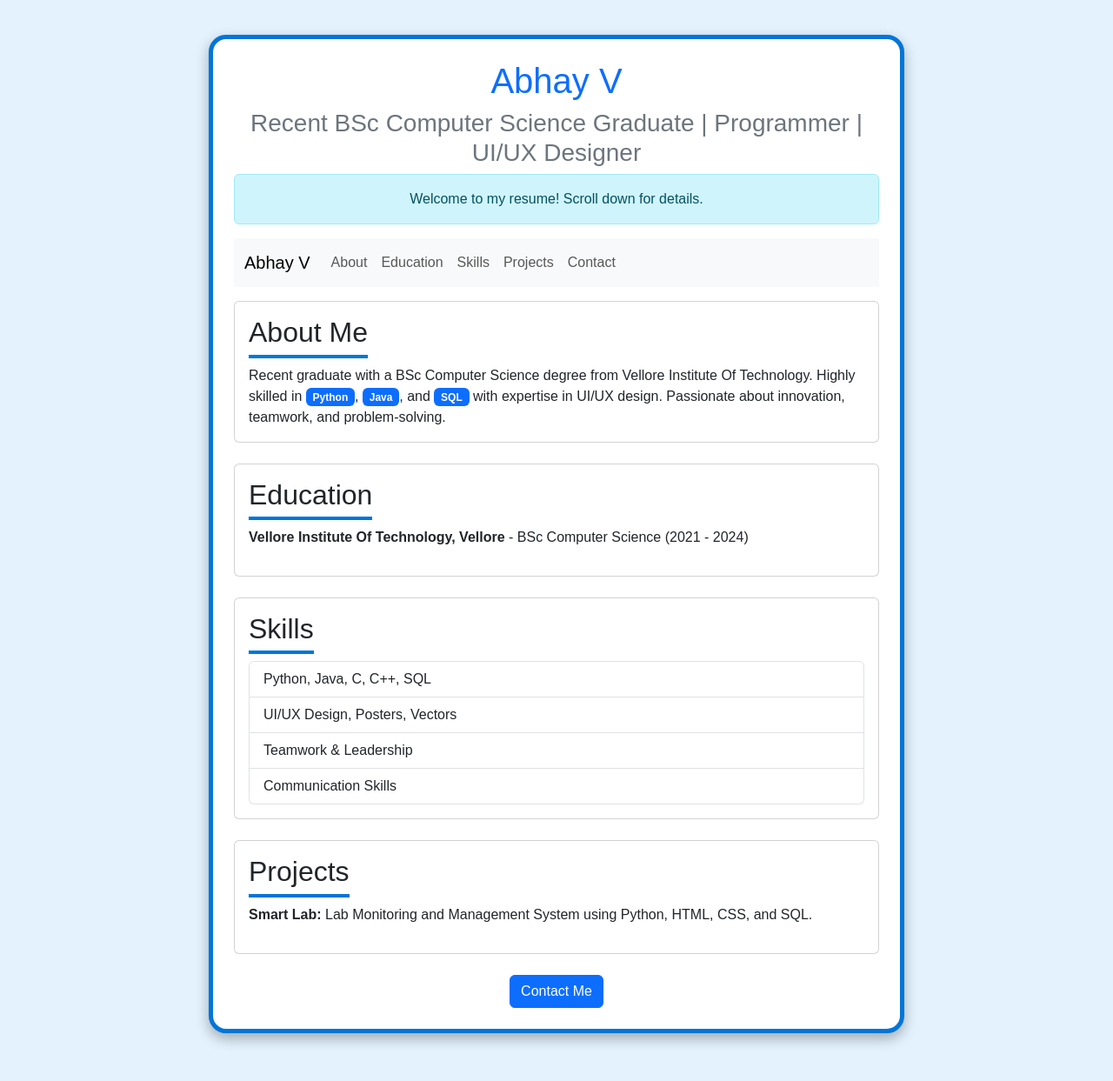
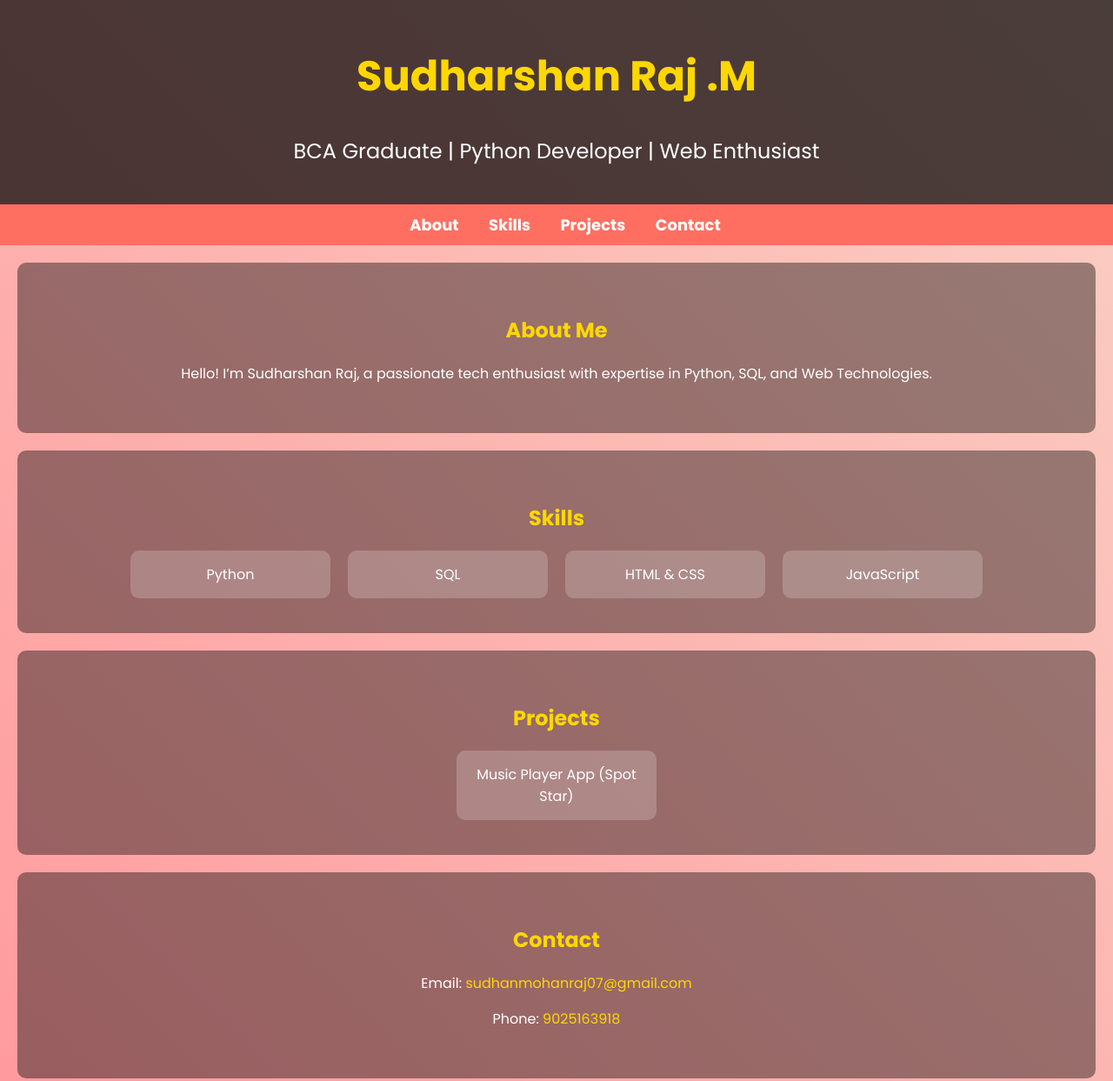
Before and after one commit to sudhanraj-07/portfolio, a plain HTML site: page index.html in a window 1280 px wide. Shown: the top 1243 px of the page at 87% size. Drawn offline with nearby package versions, Linux system fonts and the light colour scheme.

Commit message:
Update index.html

```diff
--- a/index.html
+++ b/index.html
@@ -3,129 +3,121 @@
 <head>
     <meta charset="UTF-8">
     <meta name="viewport" content="width=device-width, initial-scale=1.0">
-    <title>Abhay V - Resume</title>
-
-    <!-- Bootstrap CSS -->
-    <link href="https://cdn.jsdelivr.net/npm/bootstrap@5.3.0/dist/css/bootstrap.min.css" rel="stylesheet">
-
+    <title>Sudharshan Raj | Portfolio</title>
+    <link href="https://fonts.googleapis.com/css2?family=Poppins:wght@300;400;700&display=swap" rel="stylesheet">
     <style>
+        /* General Styles */
         body {
-            font-family: 'Montserrat', sans-serif;
-            background-color: #e3f2fd;
-            color: #222;
+            font-family: 'Poppins', sans-serif;
+            margin: 0;
+            padding: 0;
+            background: linear-gradient(45deg, #ff9a9e, #fad0c4);
+            color: #fff;
+            text-align: center;
         }
-        .container {
-            max-width: 800px;
-            margin: 40px auto;
-            background: #ffffff;
-            padding: 30px;
-            box-shadow: 0 6px 15px rgba(0, 0, 0, 0.3);
-            border-radius: 20px;
-            border: 5px solid #0275d8;
+        header {
+            background: rgba(0, 0, 0, 0.7);
+            padding: 20px;
+            font-size: 24px;
         }
-        h1, h2, h3 {
-            text-align: center;
-            color: #0275d8;
+        nav {
+            background: #ff6f61;
+            padding: 10px;
+            position: sticky;
+            top: 0;
+            width: 100%;
         }
-        h2 {
-            border-bottom: 4px solid #0275d8;
-            display: inline-block;
-            padding-bottom: 6px;
+        nav a {
+            color: white;
+            text-decoration: none;
+            margin: 15px;
+            font-weight: bold;
+            font-size: 18px;
         }
-        .contact {
-            text-align: center;
-            border-top: 5px solid #0275d8;
-            padding-top: 20px;
-            background: #f1f8ff;
+        nav a:hover {
+            color: yellow;
+        }
+        section {
+            padding: 40px;
+            margin: 20px;
             border-radius: 10px;
+            background: rgba(0, 0, 0, 0.4);
+        }
+        h1, h2 {
+            color: #ffd700;
+        }
+        .skills, .projects {
+            display: flex;
+            justify-content: center;
+            flex-wrap: wrap;
+            gap: 20px;
+        }
+        .box {
+            background: rgba(255, 255, 255, 0.2);
+            padding: 15px;
+            border-radius: 10px;
+            width: 200px;
+            transition: transform 0.3s;
+        }
+        .box:hover {
+            transform: scale(1.1);
+        }
+        footer {
+            background: #222;
+            padding: 10px;
+            font-size: 14px;
+        }
+        a {
+            color: #ffd700;
+            text-decoration: none;
         }
     </style>
 </head>
 <body>
-    <div class="container p-4">
-        <h1 class="text-primary">Abhay V</h1>
-        <h3 class="text-secondary">Recent BSc Computer Science Graduate | Programmer | UI/UX Designer</h3>
 
-        <div class="alert alert-info text-center" role="alert">
-            Welcome to my resume! Scroll down for details.
+    <header>
+        <h1>Sudharshan Raj .M</h1>
+        <p>BCA Graduate | Python Developer | Web Enthusiast</p>
+    </header>
+
+    <nav>
+        <a href="#about">About</a>
+        <a href="#skills">Skills</a>
+        <a href="#projects">Projects</a>
+        <a href="#contact">Contact</a>
+    </nav>
+
+    <section id="about">
+        <h2>About Me</h2>
+        <p>Hello! I’m Sudharshan Raj, a passionate tech enthusiast with expertise in Python, SQL, and Web Technologies.</p>
+    </section>
+
+    <section id="skills">
+        <h2>Skills</h2>
+        <div class="skills">
+            <div class="box">Python</div>
+            <div class="box">SQL</div>
+            <div class="box">HTML & CSS</div>
+            <div class="box">JavaScript</div>
         </div>
+    </section>
 
-        <nav class="navbar navbar-expand-lg navbar-light bg-light mb-3">
-            <div class="container-fluid">
-                <a class="navbar-brand" href="#">Abhay V</a>
-                <button class="navbar-toggler" type="button" data-bs-toggle="collapse" data-bs-target="#navbarNav">
-                    <span class="navbar-toggler-icon"></span>
-                </button>
-                <div class="collapse navbar-collapse" id="navbarNav">
-                    <ul class="navbar-nav">
-                        <li class="nav-item"><a class="nav-link" href="#about">About</a></li>
-                        <li class="nav-item"><a class="nav-link" href="#education">Education</a></li>
-                        <li class="nav-item"><a class="nav-link" href="#skills">Skills</a></li>
-                        <li class="nav-item"><a class="nav-link" href="#projects">Projects</a></li>
-                        <li class="nav-item"><a class="nav-link" href="#contact">Contact</a></li>
-                    </ul>
-                </div>
-            </div>
-        </nav>
+    <section id="projects">
+        <h2>Projects</h2>
+        <div class="projects">
+            <div class="box">Music Player App (Spot Star)</div>
+        </div>
+    </section>
 
-        <div class="card mb-4" id="about">
-            <div class="card-body">
-                <h2 class="card-title">About Me</h2>
-                <p class="card-text">Recent graduate with a BSc Computer Science degree from Vellore Institute Of Technology. Highly skilled in <span class="badge bg-primary">Python</span>, <span class="badge bg-primary">Java</span>, and <span class="badge bg-primary">SQL</span> with expertise in UI/UX design. Passionate about innovation, teamwork, and problem-solving.</p>
-            </div>
-        </div>
+    <section id="contact">
+        <h2>Contact</h2>
+        <p>Email: <a href="mailto:sudhanmohanraj07@gmail.com">sudhanmohanraj07@gmail.com</a></p>
+        <p>Phone: <a href="tel:9025163918">9025163918</a></p>
+    </section>
 
-        <div class="card mb-4" id="education">
-            <div class="card-body">
-                <h2 class="card-title">Education</h2>
-                <p><strong>Vellore Institute Of Technology, Vellore</strong> - BSc Computer Science (2021 - 2024)</p>
-            </div>
-        </div>
+    <footer>
+        © 2025 Sudharshan Raj | Portfolio
+    </footer>
 
-        <div class="card mb-4" id="skills">
-            <div class="card-body">
-                <h2 class="card-title">Skills</h2>
-                <ul class="list-group">
-                    <li class="list-group-item">Python, Java, C, C++, SQL</li>
-                    <li class="list-group-item">UI/UX Design, Posters, Vectors</li>
-                    <li class="list-group-item">Teamwork & Leadership</li>
-                    <li class="list-group-item">Communication Skills</li>
-                </ul>
-            </div>
-        </div>
-
-        <div class="card mb-4" id="projects">
-            <div class="card-body">
-                <h2 class="card-title">Projects</h2>
-                <p><strong>Smart Lab:</strong> Lab Monitoring and Management System using Python, HTML, CSS, and SQL.</p>
-            </div>
-        </div>
-
-        <div class="modal fade" id="contactModal" tabindex="-1">
-            <div class="modal-dialog">
-                <div class="modal-content">
-                    <div class="modal-header">
-                        <h5 class="modal-title">Contact Info</h5>
-                        <button type="button" class="btn-close" data-bs-dismiss="modal"></button>
-                    </div>
-                    <div class="modal-body">
-                        <p>Email: <a href="mailto:abhayashok3516@gmail.com">abhayashok3516@gmail.com</a></p>
-                        <p>Phone: +91 7736651318</p>
-                        <p>Location: Kozhikode, Kerala</p>
-                    </div>
-                    <div class="modal-footer">
-                        <button type="button" class="btn btn-secondary" data-bs-dismiss="modal">Close</button>
-                    </div>
-                </div>
-            </div>
-        </div>
-
-        <div class="text-center mt-4">
-            <button class="btn btn-primary" data-bs-toggle="modal" data-bs-target="#contactModal">Contact Me</button>
-        </div>
-    </div>
-
-    <!-- Bootstrap JS -->
-    <script src="https://cdn.jsdelivr.net/npm/bootstrap@5.3.0/dist/js/bootstrap.bundle.min.js"></script>
 </body>
 </html>
```
